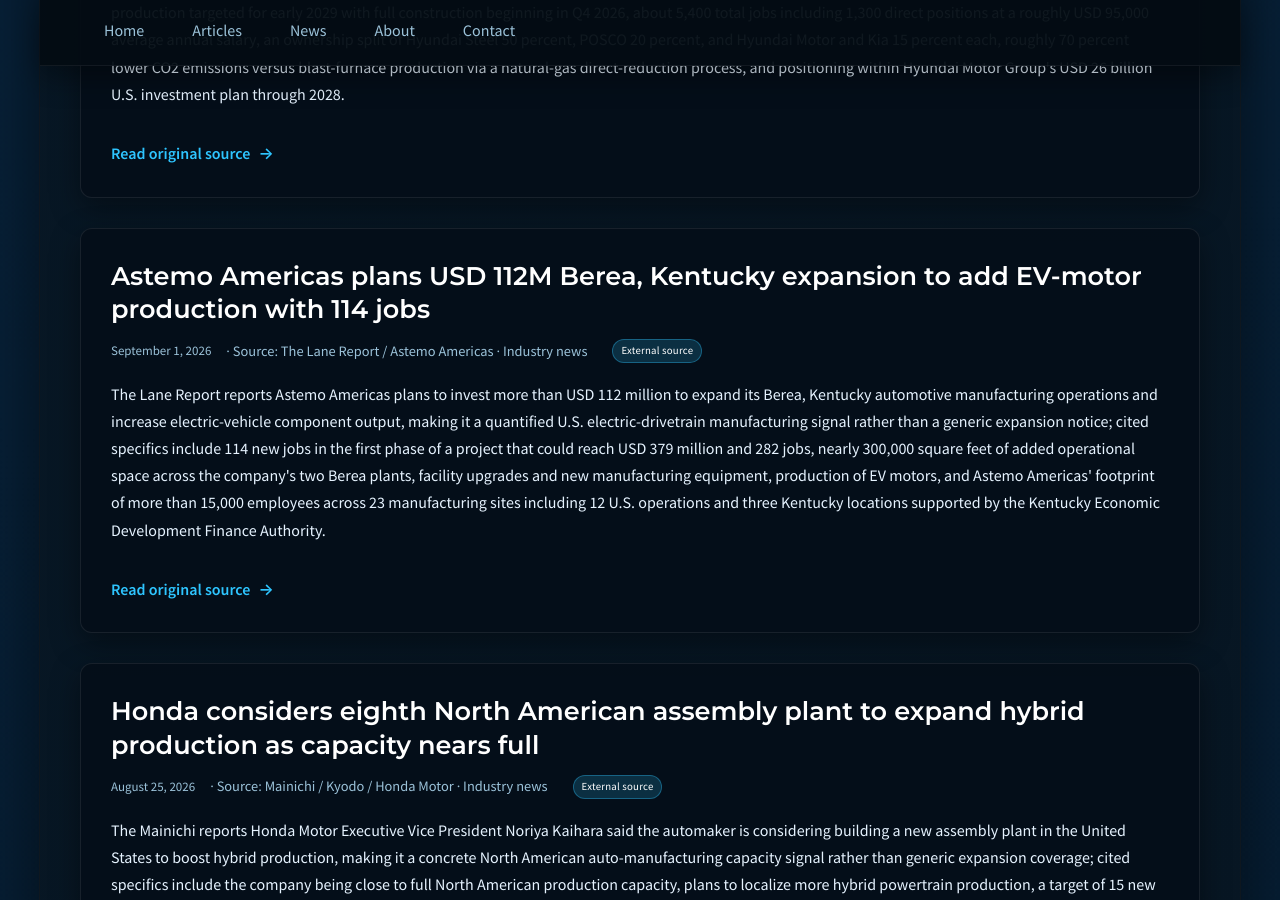
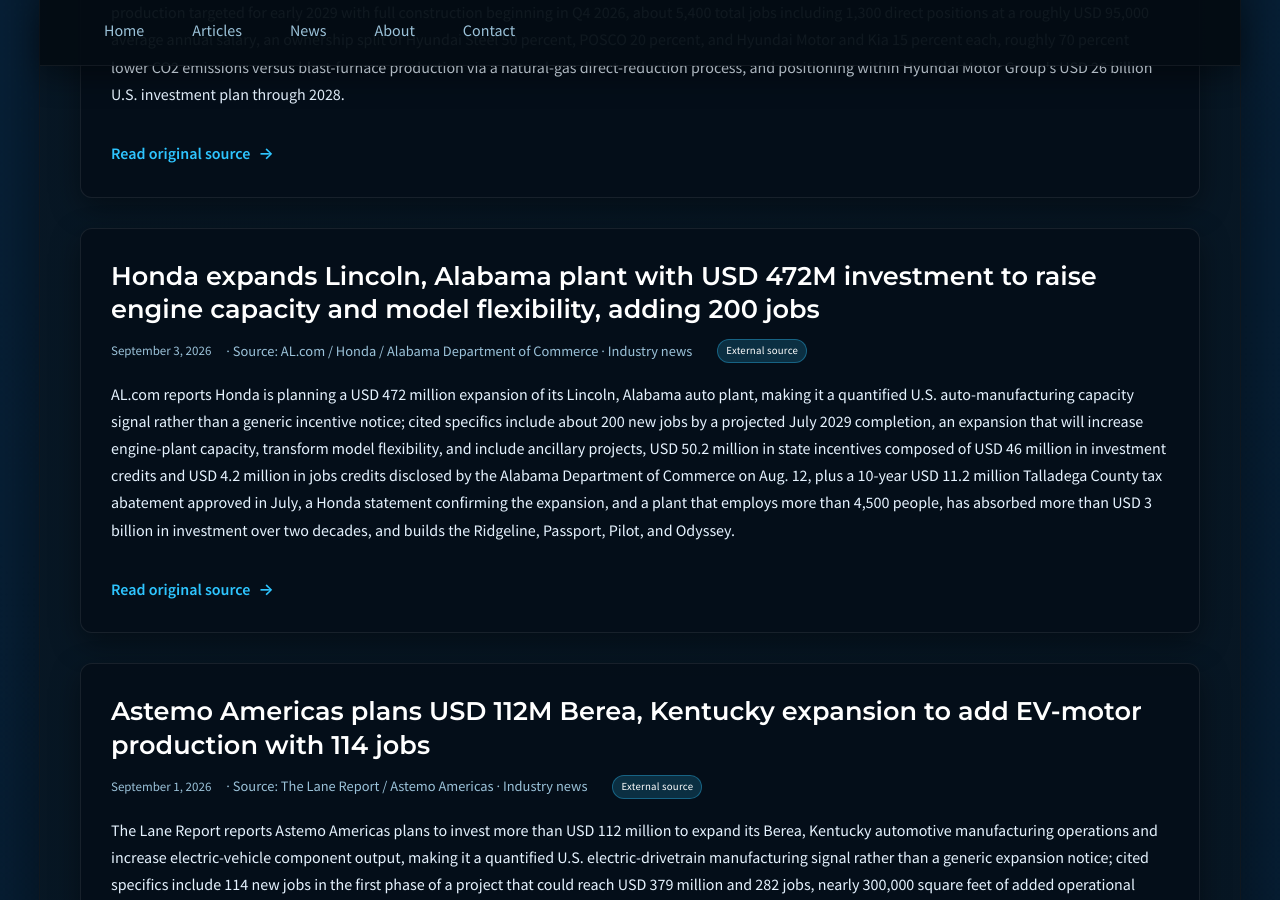
Before and after one commit to JohnForeman/MetrologyCentral, a Jekyll site: the page built from news.md, in a window 1280 px wide and 900 px high, scrolled down 6295 px. Built offline with Jekyll 4.4.1, drawn with Linux system fonts in a browser that asks for light colours.

Commit message:
news: add Honda $472M Lincoln Alabama expansion (auto) for Sep 7 sweep

```diff
--- a/_data/news.yml
+++ b/_data/news.yml
@@ -32,6 +32,15 @@
   summary: >-
     Patria reports it completed the first F135 fighter engine assembled in Finland at its new Linnavuori facility in Nokia, marking entry into full-scale F-35 propulsion production ahead of the arrival of Finland's first F-35A fighters; cited specifics include final assembly agreed with Pratt & Whitney (an RTX business) in February 2026, production planned through 2030 before the site transitions to maintenance, repair, overhaul, and upgrade work, about 50 direct jobs between 2025 and 2030, support for Finland's 64 F-35A Block 4 aircraft with first arrivals at Lapland Air Wing in Rovaniemi in autumn 2026, and the Linnavuori facility handed over to Patria in autumn 2025.
   url: https://www.patriagroup.com/newsroom/news/2026/patria-completes-the-assembly-of-finlands-first-f135-engine
+- date: '2026-09-03'
+  title: Honda expands Lincoln, Alabama plant with USD 472M investment to raise engine capacity and model flexibility, adding 200 jobs
+  source: AL.com / Honda / Alabama Department of Commerce
+  sector: auto_manufacturing
+  kind: industry_news
+  summary: >-
+    AL.com reports Honda is planning a USD 472 million expansion of its Lincoln, Alabama auto plant, making it a quantified U.S. auto-manufacturing capacity signal rather than a generic incentive notice; cited specifics include about 200 new jobs by a projected July 2029 completion, an expansion that will increase engine-plant capacity, transform model flexibility, and include ancillary projects, USD 50.2 million in state incentives composed of USD 46 million in investment credits and USD 4.2 million in jobs credits disclosed by the Alabama Department of Commerce on Aug. 12, plus a 10-year USD 11.2 million Talladega County tax abatement approved in July, a Honda statement confirming the expansion, and a plant that employs more than 4,500 people, has absorbed more than USD 3 billion in investment over two decades, and builds the Ridgeline, Passport, Pilot, and Odyssey.
+  url: https://www.al.com/business/2026/09/honda-planning-472-million-expansion-of-alabama-auto-plant.html
+
 
 - date: '2026-09-03'
   title: QuantumDiamonds demonstrates contact-free electrical current imaging for inline semiconductor inspection
```
